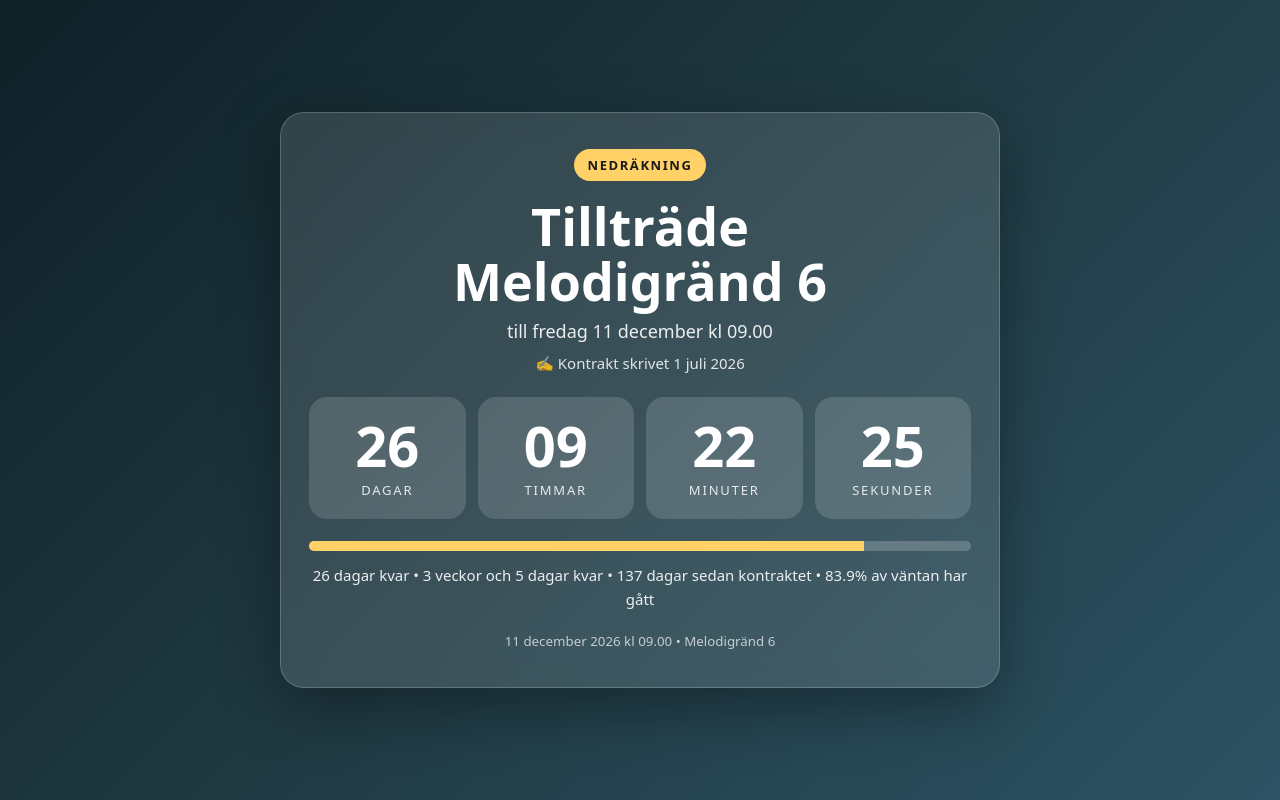
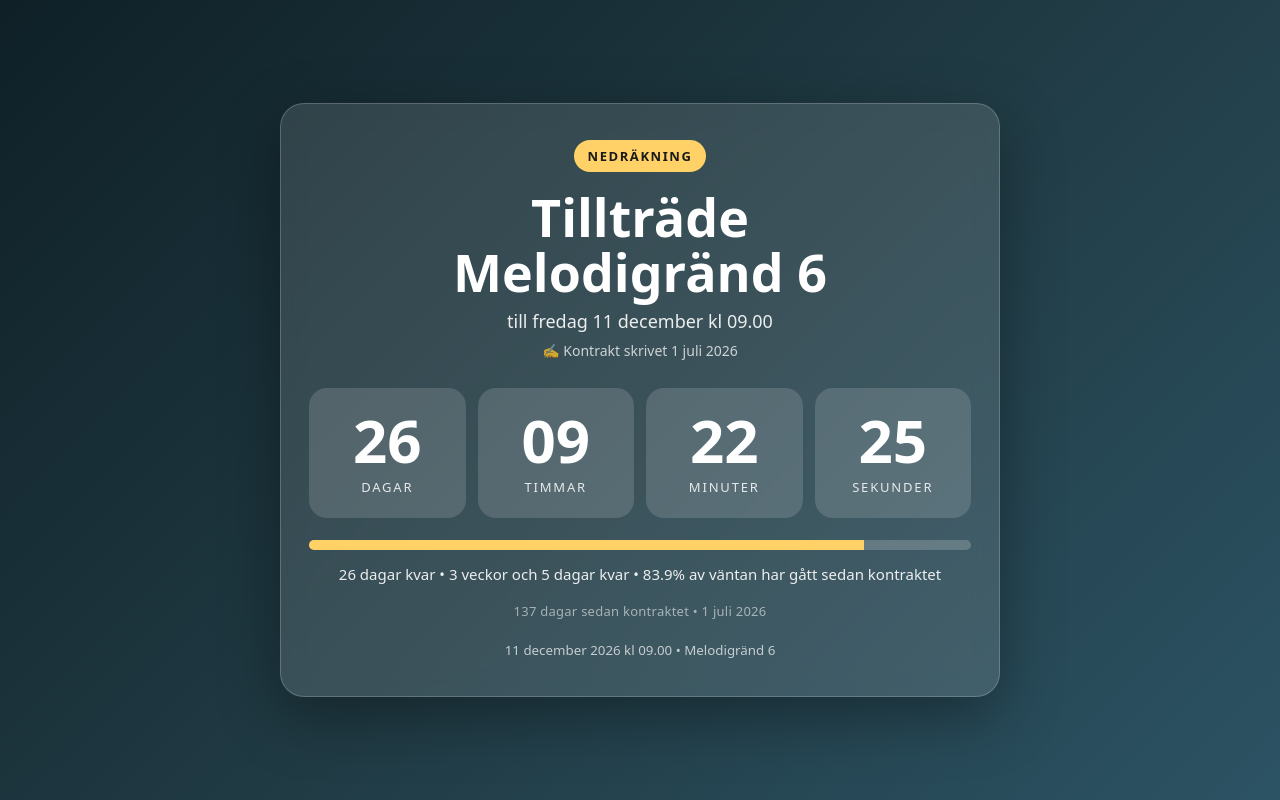
Before and after one commit to Klarapixel/terassenpamelodigrand, a plain HTML site: page index.html in a window 1280 px wide. Drawn offline with Linux system fonts and the light colour scheme.

Commit message:
Add files via upload

```diff
--- a/index.html
+++ b/index.html
@@ -10,15 +10,18 @@ body{font-family:system-ui,-apple-system,Segoe UI,Roboto,sans-serif;min-height:1
 .card{width:100%;max-width:720px;background:rgba(255,255,255,.12);backdrop-filter:blur(12px);border:1px solid rgba(255,255,255,.2);border-radius:24px;padding:36px 28px;text-align:center;box-shadow:0 20px 60px rgba(0,0,0,.35)}
 .badge{display:inline-block;background:#ffd166;color:#1a1a1a;font-weight:700;font-size:13px;letter-spacing:.12em;text-transform:uppercase;padding:7px 14px;border-radius:999px;margin-bottom:18px}
 h1{font-size:clamp(32px,6vw,52px);line-height:1.05;margin-bottom:10px}
-.subtitle{opacity:.9;font-size:18px;margin-bottom:28px}
+.subtitle{opacity:.9;font-size:18px;margin-bottom:8px}
+.contract{opacity:.75;font-size:14px;margin-bottom:28px}
 .grid{display:grid;grid-template-columns:repeat(4,1fr);gap:12px;margin-bottom:22px}
 @media(max-width:560px){.grid{grid-template-columns:repeat(2,1fr)}}
-.box{background:rgba(255,255,255,.14);border-radius:18px;padding:20px 10px}
-.num{font-size:clamp(36px,7vw,56px);font-weight:800;line-height:1;font-variant-numeric:tabular-nums}
+.box{background:rgba(255,255,255,.14);border-radius:18px;padding:22px 10px}
+.num{font-size:clamp(40px,8vw,60px);font-weight:800;line-height:1;font-variant-numeric:tabular-nums}
 .label{margin-top:8px;opacity:.85;font-size:13px;letter-spacing:.14em;text-transform:uppercase}
 .progress{height:10px;background:rgba(255,255,255,.2);border-radius:999px;overflow:hidden;margin:6px 0 12px}
 .bar{height:100%;background:#ffd166;width:0%;transition:width .5s}
 .meta{opacity:.9;font-size:15px;line-height:1.6}
+.elapsed{margin-top:16px;opacity:.55;font-size:13px;letter-spacing:.02em}
+.elapsed b{font-weight:600;opacity:1}
 .done{font-size:32px;font-weight:800}
 small{opacity:.7}
 </style>
@@ -28,7 +31,7 @@ small{opacity:.7}
 <div class="badge">Nedräkning</div>
 <h1>Tillträde<br>Melodigränd 6</h1>
 <p class="subtitle">till fredag 11 december kl 09.00</p>
-<p style="opacity:.85;margin:-18px 0 24px;font-size:15px">✍️ Kontrakt skrivet 1 juli 2026</p>
+<p class="contract">✍️ Kontrakt skrivet 1 juli 2026</p>
 <div class="grid">
 <div class="box"><div class="num" id="d">--</div><div class="label">Dagar</div></div>
 <div class="box"><div class="num" id="h">--</div><div class="label">Timmar</div></div>
@@ -37,6 +40,7 @@ small{opacity:.7}
 </div>
 <div class="progress"><div class="bar" id="bar"></div></div>
 <p class="meta" id="meta"></p>
+<p class="elapsed"><span id="elapsed">--</span> dagar sedan kontraktet • 1 juli 2026</p>
 <p style="margin-top:18px"><small>11 december 2026 kl 09.00 • Melodigränd 6</small></p>
 <div id="done" style="display:none;margin-top:20px"><div class="done">Nu är det dags! 🎉</div><p>Välkommen till Melodigränd 6</p></div>
 </div>
@@ -52,6 +56,7 @@ function tick(){
     document.getElementById('h').textContent='00';
     document.getElementById('m').textContent='00';
     document.getElementById('s').textContent='00';
+    document.getElementById('elapsed').textContent = Math.floor((target-start)/86400000);
     document.getElementById('done').style.display='block';
     document.getElementById('meta').textContent='Tillträdet är nu!';
     return;
@@ -70,7 +75,8 @@ function tick(){
   const weeks = Math.floor(days/7);
   const rest = days%7;
   const elapsedDays = Math.floor((now-start)/86400000);
-  document.getElementById('meta').textContent = days + ' dagar kvar • ' + weeks + ' veckor och ' + rest + ' dagar kvar • ' + elapsedDays + ' dagar sedan kontraktet • ' + pct.toFixed(1) + '% av väntan har gått';
+  document.getElementById('elapsed').textContent = elapsedDays;
+  document.getElementById('meta').textContent = days + ' dagar kvar • ' + weeks + ' veckor och ' + rest + ' dagar kvar • ' + pct.toFixed(1) + '% av väntan har gått sedan kontraktet';
 }
 tick(); setInterval(tick,1000);
 </script>
```
